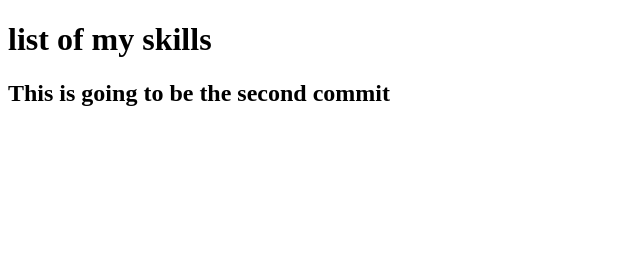
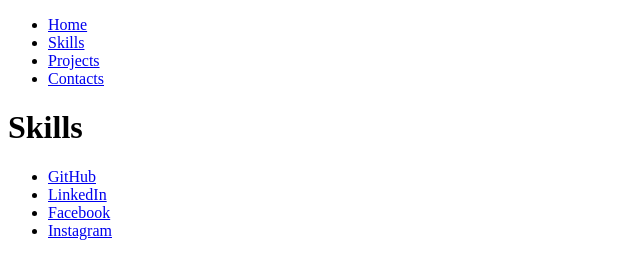
Before and after one commit to DundarKoray/gitTest, a plain HTML site: page html/skills.html in a window 1280 px wide. Shown: the whole page, without its empty margins (0-640 px from the left). Drawn offline with Linux system fonts and the light colour scheme.

Commit message:
I added links together

```diff
--- a/html/skills.html
+++ b/html/skills.html
@@ -4,8 +4,25 @@
         <title>skills</title>
     </head>
     <body>
-        <h1>list of my skills</h1>
-        <h2>This is going to be the second commit</h2>
+            <header>
+                <ul>
+                    <li><a href="../index.html">Home</a></li>
+                    <li><a href="./skills.html">Skills</a></li>
+                    <li><a href="./projects.html">Projects</a></li>
+                    <li><a href="./contact.html">Contacts</a></li>
+                </ul>
+            </header>
+            <h1>Skills</h1>
+            <footer>
+                <ul>
+                    <li><a href="#">GitHub</a></li>
+                    <li><a href="#">LinkedIn</a></li>
+                    <li><a href="#">Facebook</a></li>
+                    <li><a href="#">Instagram</a></li>
+                </ul>
+
+
+            </footer>
     </body>
 
 </html>
```
Also changed, not shown: html/contact.html (+19 -1 lines), html/projects.html (+19 -1 lines), index.html (+22 -9 lines).
